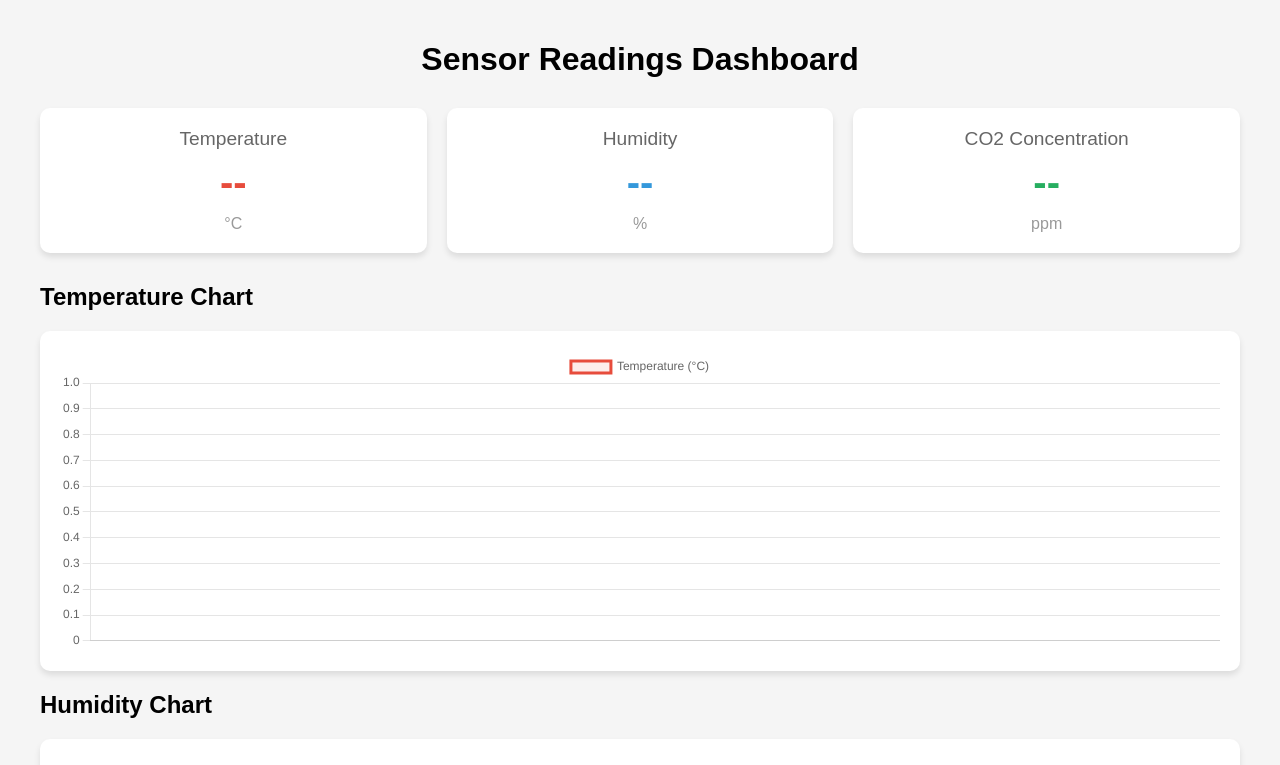
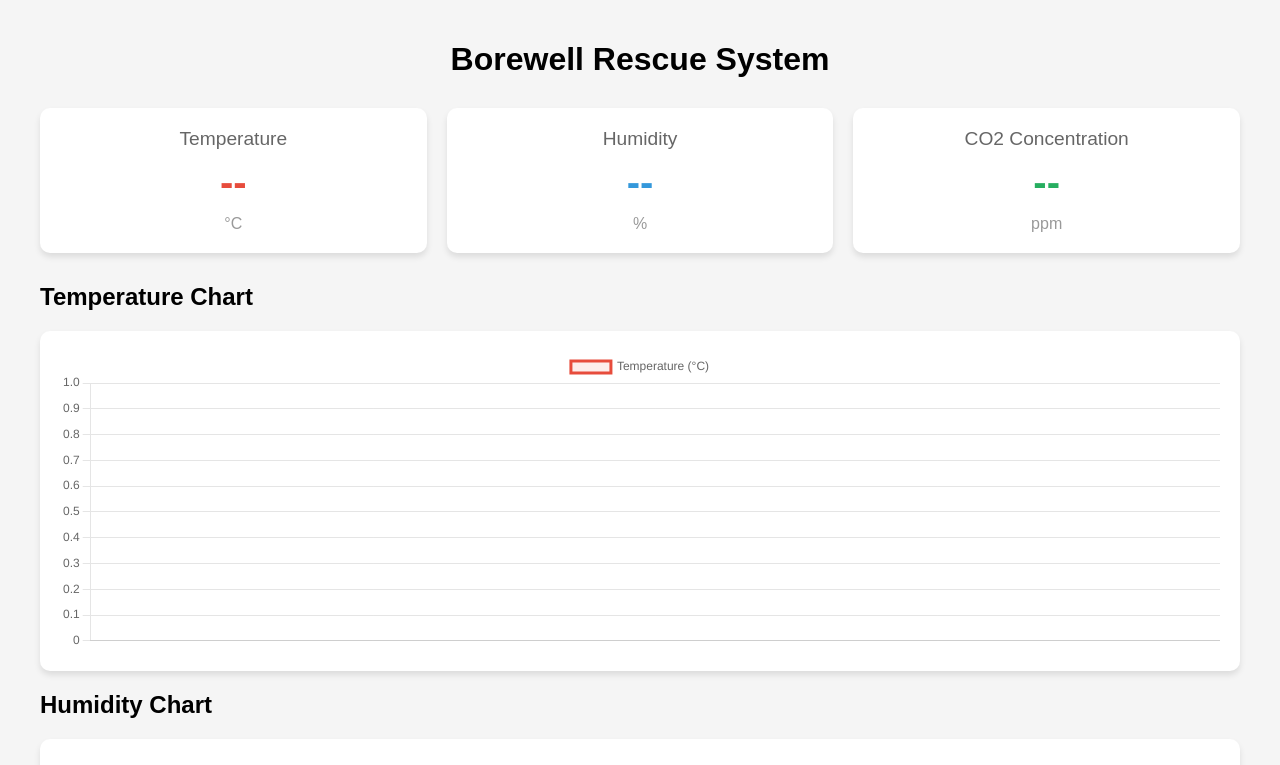
Before and after one commit to Sebinsebastian321/Borewell-Rescue-System, a plain HTML site: page index.html in a window 1280 px wide. Shown: the top 765 px of the page. Drawn offline with nearby package versions, Linux system fonts and the light colour scheme; no server answers.

Commit message:
Update index.html

```diff
--- a/index.html
+++ b/index.html
@@ -3,7 +3,7 @@
 <head>
     <meta charset="UTF-8">
     <meta name="viewport" content="width=device-width, initial-scale=1.0">
-    <title>Sensor Readings Dashboard</title>
+    <title>Borewell Rescue System</title>
     <script src="https://cdnjs.cloudflare.com/ajax/libs/jquery/3.6.0/jquery.min.js"></script>
     <script src="https://cdnjs.cloudflare.com/ajax/libs/Chart.js/3.7.1/chart.min.js"></script>
     <style>
@@ -70,7 +70,7 @@
 <body>
     <div class="container">
         <div class="header">
-            <h1>Sensor Readings Dashboard</h1>
+            <h1>Borewell Rescue System</h1>
         </div>
 
         <div class="readings-container">
```
